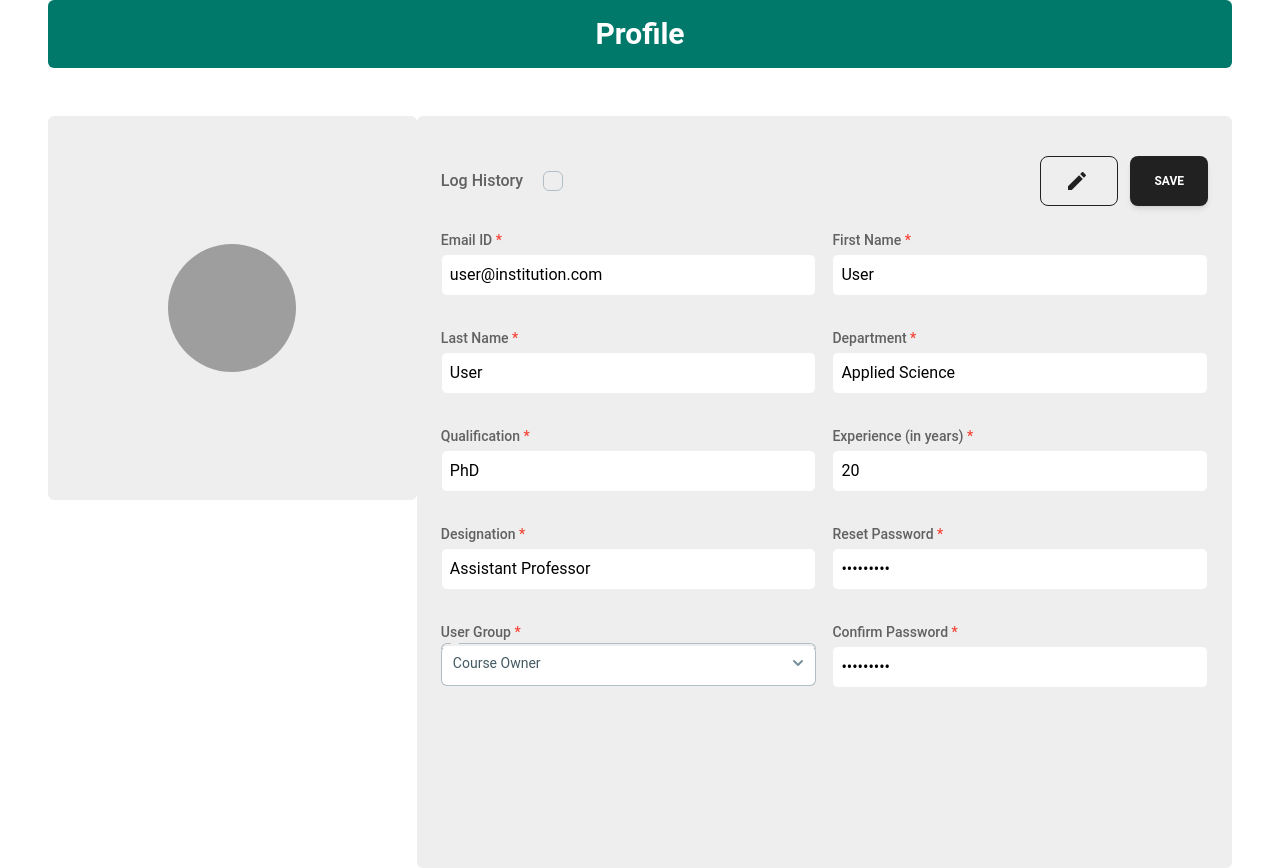
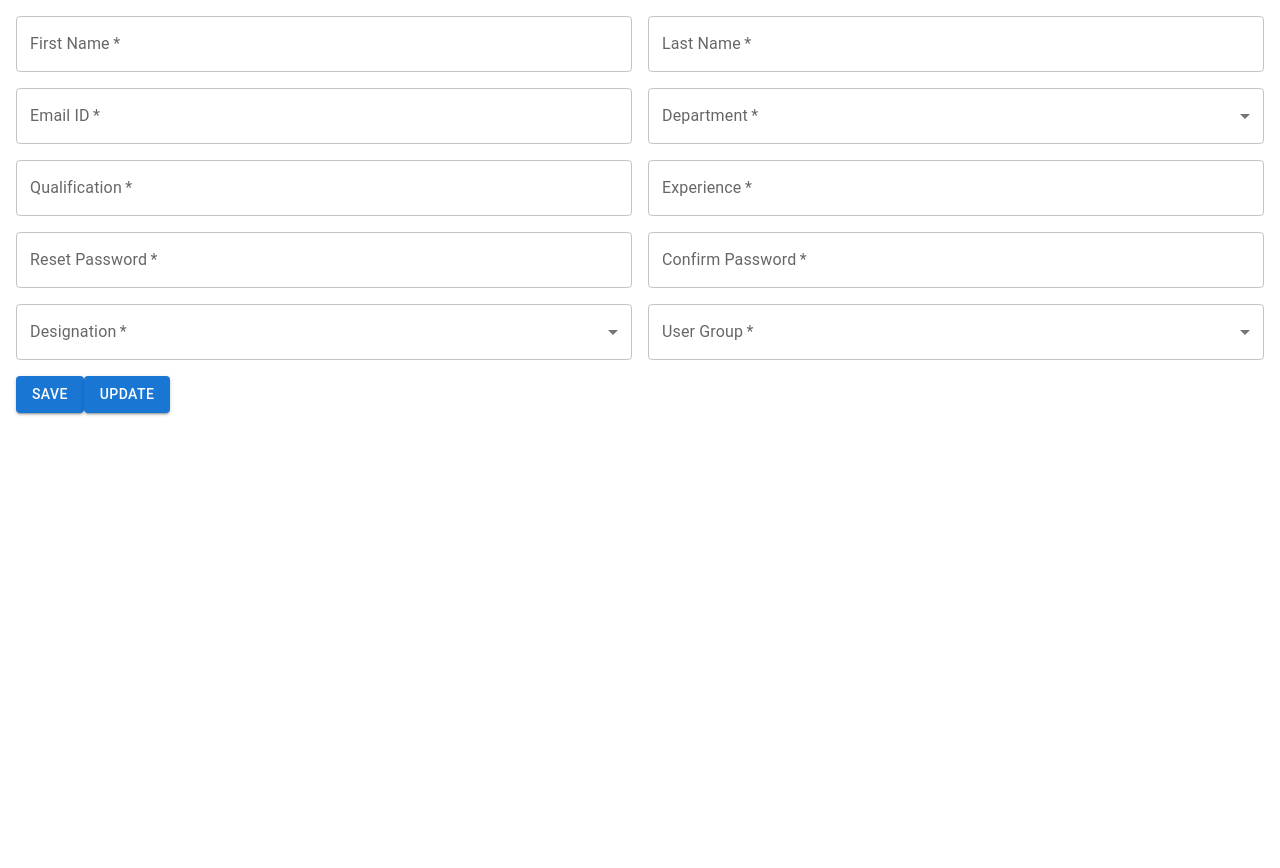
Before and after one commit to Harnoor007/curricator-major, a React (Vite) app in the folder client/: page /profile in a window 1280 px wide. After the commit the page ends 800 px from the top, so only its background shows below. Built offline with nearby package versions, Linux system fonts and the light colour scheme; grey boxes are pictures that could not be loaded.

Commit message:
added profile page

```diff
--- a/client/src/components/Profile/Profile.tsx
+++ b/client/src/components/Profile/Profile.tsx
@@ -1,230 +1,242 @@
-import { Checkbox, Option, Select } from "@material-tailwind/react";
-import React, { useState } from "react";
-import { Button } from '@material-tailwind/react';
-import EditIcon from "@mui/icons-material/Edit";
-const Profile: React.FC = () => {
-  const [isLogHistoryEnabled, setLogHistoryEnabled] = useState<boolean>(false);
+import React, { useState } from 'react';
+import {
+  FormControl,
+  InputLabel,
+  MenuItem,
+  Select,
+  TextField,
+  Button,
+  Grid,
+} from '@mui/material';
 
-  const handleLogHistoryToggle = () => {
-    setLogHistoryEnabled(!isLogHistoryEnabled);
+const departments = ['CSE', 'IT', 'ECE', 'EE', 'CE', 'ME'];
+const designations = ['PROFESSOR', 'ASSOCIATE PROFESSOR', 'ASSISTANT PROFESSOR', 'STUDENT'];
+const userGroups = ['SUPER ADMIN', 'ADMIN', 'USER'];
+
+const ProfilePage: React.FC = () => {
+  const [formData, setFormData] = useState({
+    firstName: '',
+    lastName: '',
+    email: '',
+    department: '',
+    qualification: '',
+    experience: '',
+    resetPassword: '',
+    confirmPassword: '',
+    designation: '',
+    userGroup: '',
+  });
+
+  const [errors, setErrors] = useState({
+    firstName: false,
+    lastName: false,
+    email: false,
+    department: false,
+    qualification: false,
+    experience: false,
+    resetPassword: false,
+    confirmPassword: false,
+    designation: false,
+    userGroup: false,
+  });
+
+  const handleChange = (event: React.ChangeEvent<HTMLInputElement>) => {
+    const { name, value } = event.target;
+    setFormData({ ...formData, [name]: value });
+  };
+
+  const handleSelectChange = (event: React.ChangeEvent<{ name?: string; value: unknown }>) => {
+    const { name, value } = event.target;
+    setFormData({ ...formData, [name as string]: value as string });
+  };
+
+  const handleFocus = (name: string) => {
+    setErrors({ ...errors, [name]: false });
+  };
+
+  const handleBlur = (name: string) => {
+    if (!formData[name]) {
+      setErrors({ ...errors, [name]: true });
+    }
+  };
+
+  const handleSubmit = (event: React.FormEvent<HTMLFormElement>) => {
+    event.preventDefault();
+    if (formData.resetPassword !== formData.confirmPassword) {
+      setErrors({ ...errors, passwordMismatch: true });
+    } else {
+      // Reset password mismatch error if passwords match
+      setErrors({ ...errors, passwordMismatch: false });
+      console.log(formData);
+    }
   };
 
   return (
-    <div className="profile">
-      <header className="bg-teal-700 text-white py-4 px-6 rounded-md mx-12">
-        <h1 className="text-3xl font-semibold text-center">Profile</h1>
-        {/* Add any additional information here */}
-      </header>
-      <div className="min-h-screen flex justify-between">
-        <div className="w-96 h-96 rounded-md  bg-gray-200 my-12 flex items-center justify-center p-8 ml-12">
-          {/* Image Column */}
-          <div className="">
-            <img
-              src="https://images.unsplash.com/photo-1633332755192-727a05c4013d?ixlib=rb-1.2.1&ixid=MnwxMjA3fDB8MHxwaG90by1wYWdlfHx8fGVufDB8fHx8&auto=format&fit=crop&w=1480&q=80"
-              alt="Profile Picture"
-              className=" w-32 h-32 rounded-full"
-            />
-          </div>
-        </div>
-
-        <div className="w-full md:w-2/3 p-6 bg-gray-200 rounded-md mt-12 mr-12">
-          <div className=" mb-6 col-span-2 mt-4 flex flex-row justify-between">
-            <div className="flex items-center space-x-2">
-              <label
-                htmlFor="logHistory"
-                className="block text-l font-medium text-gray-700"
-              >
-                Log History
-              </label>
-              <Checkbox
-                crossOrigin={undefined}
-                color="teal"
-                onClick={handleLogHistoryToggle}
-              />
-            </div>
-            <div className="flex flex-row gap-3">
-              <Button variant="outlined">
-                <EditIcon className="w-5 h-5 mr-1 my-0 " />
-                {/* Edit */}
-              </Button>
-              <Button>Save</Button>
-            </div>
-          </div>
-          <form>
-            <div className="grid grid-cols-1 md:grid-cols-2 gap-4 rounded-md ==">
-              {/* <div className="mb-4">
-              </div> */}
-              <div className="mb-4">
-                <label
-                  htmlFor="email"
-                  className="block text-sm font-medium text-gray-700"
-                >
-                  Email ID <span className="text-red-500">*</span>
-                </label>
-                <input
-                  type="email"
-                  id="email"
-                  name="email"
-                  required
-                  className="mt-1 p-2 border rounded-md w-full"
-                  value="user@institution.com"
-                />
-              </div>
-              <div className="mb-4">
-                <label
-                  htmlFor="firstName"
-                  className="block text-sm font-medium text-gray-700"
-                >
-                  First Name <span className="text-red-500">*</span>
-                </label>
-                <input
-                  type="text"
-                  id="firstName"
-                  name="firstName"
-                  required
-                  className="mt-1 p-2 border rounded-md w-full"
-                  value="User"
-                />
-              </div>
-              <div className="mb-4">
-                <label
-                  htmlFor="lastName"
-                  className="block text-sm font-medium text-gray-700"
-                >
-                  Last Name <span className="text-red-500">*</span>
-                </label>
-                <input
-                  type="text"
-                  id="lastName"
-                  name="lastName"
-                  required
-                  className="mt-1 p-2 border rounded-md w-full"
-                  value="User"
-                />
-              </div>
-
-              <div className="mb-4">
-                <label
-                  htmlFor="department"
-                  className="block text-sm font-medium text-gray-700"
-                >
-                  Department <span className="text-red-500">*</span>
-                </label>
-                <input
-                  type="text"
-                  id="department"
-                  name="department"
-                  required
-                  className="mt-1 p-2 border rounded-md w-full"
-                  value="Applied Science"
-                />
-              </div>
-              <div className="mb-4">
-                <label
-                  htmlFor="qualification"
-                  className="block text-sm font-medium text-gray-700"
-                >
-                  Qualification <span className="text-red-500">*</span>
-                </label>
-                <input
-                  type="text"
-                  id="qualification"
-                  name="qualification"
-                  required
-                  className="mt-1 p-2 border rounded-md w-full"
-                  value="PhD"
-                />
-              </div>
-              <div className="mb-4">
-                <label
-                  htmlFor="experience"
-                  className="block text-sm font-medium text-gray-700"
-                >
-                  Experience (in years) <span className="text-red-500">*</span>
-                </label>
-                <input
-                  type="number"
-                  id="experience"
-                  name="experience"
-                  required
-                  className="mt-1 p-2 border rounded-md w-full"
-                  value="20"
-                />
-              </div>
-              <div className="mb-4">
-                <label
-                  htmlFor="designation"
-                  className="block text-sm font-medium text-gray-700"
-                >
-                  Designation <span className="text-red-500">*</span>
-                </label>
-                <input
-                  type="text"
-                  id="designation"
-                  name="designation"
-                  required
-                  className="mt-1 p-2 border rounded-md w-full"
-                  value="Assistant Professor"
-                />
-              </div>
-              <div className="mb-4">
-                <label
-                  htmlFor="resetPassword"
-                  className="block text-sm font-medium text-gray-700"
-                >
-                  Reset Password <span className="text-red-500">*</span>
-                </label>
-                <input
-                  type="password"
-                  id="resetPassword"
-                  name="resetPassword"
-                  required
-                  className="mt-1 p-2 border rounded-md w-full"
-                  value="password1"
-                />
-              </div>
-              <div className="mb-4">
-                <label
-                  htmlFor="userGroup"
-                  className="block text-sm font-medium text-gray-700"
-                >
-                  User Group <span className="text-red-500">*</span>
-                </label>
-                <Select
-                  id="userGroup"
-                  name="userGroup"
-                  className="mt-1 p-2 rounded-md w-full bg-white"
-                  value="Course Owner"
-                >
-                  <Option value="Admin">Admin</Option>
-                  <Option value="Chairman">Chairman</Option>
-                  <Option value="CourseOwner">Course Owner</Option>
-                  <Option value="Director">Director</Option>
-                  <Option value="ProgramOwner">Program Owner</Option>
-                </Select>
-              </div>
-              <div className="mb-4">
-                <label
-                  htmlFor="confirmPassword"
-                  className="block text-sm font-medium text-gray-700"
-                >
-                  Confirm Password <span className="text-red-500">*</span>
-                </label>
-                <input
-                  type="password"
-                  id="confirmPassword"
-                  name="confirmPassword"
-                  required
-                  className="mt-1 p-2 border rounded-md w-full"
-                  value="password1"
-                />
-              </div>
-            </div>
-          </form>
-        </div>
+    <form onSubmit={handleSubmit} className="bg-white p-4">
+      <Grid container spacing={2}>
+        <Grid item xs={6}>
+          <TextField
+            label="First Name"
+            fullWidth
+            name="firstName"
+            value={formData.firstName}
+            onChange={handleChange}
+            onFocus={() => handleFocus('firstName')}
+            onBlur={() => handleBlur('firstName')}
+            required
+            error={errors.firstName}
+            helperText={errors.firstName ? "This is a required field" : ""}
+          />
+        </Grid>
+        <Grid item xs={6}>
+          <TextField
+            label="Last Name"
+            fullWidth
+            name="lastName"
+            value={formData.lastName}
+            onChange={handleChange}
+            onFocus={() => handleFocus('lastName')}
+            onBlur={() => handleBlur('lastName')}
+            required
+            error={errors.lastName}
+            helperText={errors.lastName ? "This is a required field" : ""}
+          />
+        </Grid>
+        <Grid item xs={6}>
+          <TextField
+            label="Email ID"
+            fullWidth
+            type="email"
+            name="email"
+            value={formData.email}
+            onChange={handleChange}
+            onFocus={() => handleFocus('email')}
+            onBlur={() => handleBlur('email')}
+            required
+            error={errors.email}
+            helperText={errors.email ? "This is a required field" : ""}
+          />
+        </Grid>
+        <Grid item xs={6}>
+          <FormControl fullWidth required>
+            <InputLabel>Department</InputLabel>
+            <Select
+              value={formData.department}
+              onChange={handleSelectChange}
+              name="department"
+              onFocus={() => handleFocus('department')}
+              onBlur={() => handleBlur('department')}
+              error={errors.department}
+            >
+              {departments.map((department) => (
+                <MenuItem key={department} value={department}>{department}</MenuItem>
+              ))}
+            </Select>
+          </FormControl>
+        </Grid>
+        <Grid item xs={6}>
+          <TextField
+            label="Qualification"
+            fullWidth
+            name="qualification"
+            value={formData.qualification}
+            onChange={handleChange}
+            onFocus={() => handleFocus('qualification')}
+            onBlur={() => handleBlur('qualification')}
+            required
+            error={errors.qualification}
+            helperText={errors.qualification ? "This is a required field" : ""}
+          />
+        </Grid>
+        <Grid item xs={6}>
+          <TextField
+            label="Experience"
+            fullWidth
+            name="experience"
+            value={formData.experience}
+            onChange={handleChange}
+            onFocus={() => handleFocus('experience')}
+            onBlur={() => handleBlur('experience')}
+            required
+            error={errors.experience}
+            helperText={errors.experience ? "This is a required field" : ""}
+          />
+        </Grid>
+        <Grid item xs={6}>
+          <TextField
+            label="Reset Password"
+            fullWidth
+            type="password"
+            name="resetPassword"
+            value={formData.resetPassword}
+            onChange={handleChange}
+            onFocus={() => handleFocus('resetPassword')}
+            onBlur={() => handleBlur('resetPassword')}
+            required
+            error={errors.resetPassword}
+            helperText={errors.resetPassword ? "This is a required field" : ""}
+          />
+        </Grid>
+        <Grid item xs={6}>
+          <TextField
+            label="Confirm Password"
+            fullWidth
+            type="password"
+            name="confirmPassword"
+            value={formData.confirmPassword}
+            onChange={handleChange}
+            onFocus={() => handleFocus('confirmPassword')}
+            onBlur={() => handleBlur('confirmPassword')}
+            required
+            error={errors.confirmPassword || errors.passwordMismatch} // Include passwordMismatch error
+            helperText={errors.confirmPassword ? "This is a required field" : errors.passwordMismatch ? "Passwords do not match" : ""}
+          />
+        </Grid>
+        <Grid item xs={6}>
+          <FormControl fullWidth required>
+            <InputLabel>Designation</InputLabel>
+            <Select
+              value={formData.designation}
+              onChange={handleSelectChange}
+              name="designation"
+              onFocus={() => handleFocus('designation')}
+              onBlur={() => handleBlur('designation')}
+              error={errors.designation}
+            >
+              {designations.map((designation) => (
+                <MenuItem key={designation} value={designation}>{designation}</MenuItem>
+              ))}
+            </Select>
+          </FormControl>
+        </Grid>
+        <Grid item xs={6}>
+          <FormControl fullWidth required>
+            <InputLabel>User Group</InputLabel>
+            <Select
+              value={formData.userGroup}
+              onChange={handleSelectChange}
+              name="userGroup"
+              onFocus={() => handleFocus('userGroup')}
+              onBlur={() => handleBlur('userGroup')}
+              error={errors.userGroup}
+            >
+              {userGroups.map((userGroup) => (
+                <MenuItem key={userGroup} value={userGroup}>{userGroup}</MenuItem>
+              ))}
+            </Select>
+          </FormControl>
+        </Grid>
+      </Grid>
+      <div className="mt-4">
+        <Button type="submit" variant="contained" color="primary" className="mr-2">
+          Save
+        </Button>
+        <Button type="submit" variant="contained" color="primary">
+          Update
+        </Button>
       </div>
-    </div>
+    </form>
   );
 };
 
-export default Profile;
+export default ProfilePage;
```
